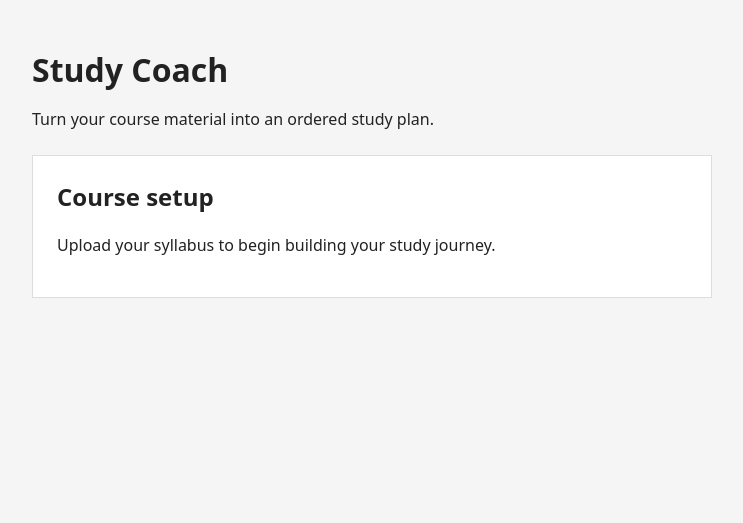
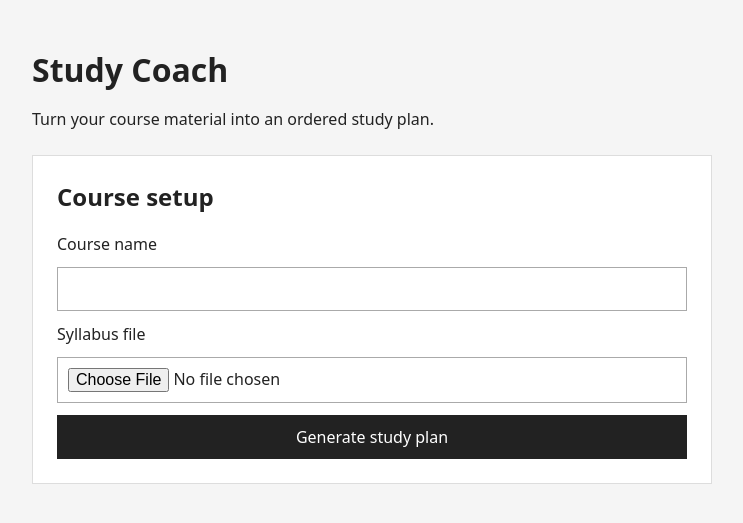
Before and after one commit to isr431/study-coach, a Flask app: page / in a window 1280 px wide. Shown: the top 523 px of the page, without its empty margins (268-1011 px from the left). Run offline with Flask 3, Linux system fonts and the light colour scheme.

Commit message:
Add course setup and study plan generation

```diff
--- a/app.py
+++ b/app.py
@@ -1,12 +1,28 @@
+import json
+import os
 from pathlib import Path
-from flask import Flask, render_template
 import sqlite3
 
+from dotenv import load_dotenv
+from flask import Flask, jsonify, render_template, request
+import requests
+
+
+load_dotenv()
 app = Flask(__name__)
 DATABASE = Path(__file__).with_name("study_coach.db")
+OPENROUTER_URL = "https://openrouter.ai/api/v1/chat/completions"
+MODEL = "google/gemini-3.7-flash"
+
+
+def get_connection():
+    connection = sqlite3.connect(DATABASE)
+    connection.execute("PRAGMA foreign_keys = ON")
+    return connection
+
 
 def init_db():
-    connection = sqlite3.connect(DATABASE)
+    connection = get_connection()
     connection.executescript(
         """
         CREATE TABLE IF NOT EXISTS course (
@@ -28,11 +44,148 @@ def init_db():
     )
     connection.close()
 
+
+def request_topic_plan(course_name, syllabus_text):
+    api_key = os.environ.get("OPENROUTER_API_KEY", "").strip()
+    if not api_key:
+        return None, "The OpenRouter API key is not configured"
+
+    payload = {
+        "model": MODEL,
+        "messages": [
+            {
+                "role": "system",
+                "content": (
+                    "Create an ordered study plan from the supplied course material. "
+                    "Return only a JSON array. Each item must contain a non-empty "
+                    '"title" and a short non-empty "summary".'
+                ),
+            },
+            {
+                "role": "user",
+                "content": f"Course: {course_name}\n\nCourse material:\n{syllabus_text}",
+            },
+        ],
+        "temperature": 0.2,
+    }
+
+    try:
+        response = requests.post(
+            OPENROUTER_URL,
+            headers={"Authorization": f"Bearer {api_key}"},
+            json=payload,
+            timeout=30,
+        )
+        if not response.ok:
+            raise ValueError
+
+        content = response.json()["choices"][0]["message"]["content"]
+        topics = json.loads(content)
+
+        if not isinstance(topics, list) or not topics:
+            raise ValueError
+
+        validated_topics = []
+        for topic in topics:
+            if not isinstance(topic, dict):
+                raise ValueError
+
+            title = topic.get("title")
+            summary = topic.get("summary")
+            if not isinstance(title, str) or not isinstance(summary, str):
+                raise ValueError
+
+            title = title.strip()
+            summary = summary.strip()
+            if not title or not summary:
+                raise ValueError
+
+            validated_topics.append({"title": title, "summary": summary})
+    except (requests.RequestException, ValueError, KeyError, IndexError, TypeError):
+        return None, "The study plan could not be generated"
+
+    return validated_topics, None
+
+
+def save_course_and_topics(course_name, syllabus_text, topics):
+    connection = get_connection()
+    saved_topics = []
+
+    try:
+        with connection:
+            connection.execute("DELETE FROM topic")
+            connection.execute("DELETE FROM course")
+            cursor = connection.execute(
+                "INSERT INTO course (name, syllabus_text) VALUES (?, ?)",
+                (course_name, syllabus_text),
+            )
+            course_id = cursor.lastrowid
+
+            for order_index, topic in enumerate(topics, start=1):
+                cursor = connection.execute(
+                    """
+                    INSERT INTO topic (course_id, title, summary, order_index)
+                    VALUES (?, ?, ?, ?)
+                    """,
+                    (course_id, topic["title"], topic["summary"], order_index),
+                )
+                saved_topics.append(
+                    {
+                        "id": cursor.lastrowid,
+                        "title": topic["title"],
+                        "summary": topic["summary"],
+                        "order_index": order_index,
+                        "completed": False,
+                    }
+                )
+    finally:
+        connection.close()
+
+    return {"id": course_id, "name": course_name}, saved_topics
+
+
 @app.route("/")
 def index():
     return render_template("index.html")
 
+
+@app.post("/api/setup")
+def setup_course():
+    course_name = request.form.get("course_name", "").strip()
+    syllabus_file = request.files.get("syllabus_file")
+
+    if not course_name:
+        return jsonify(error="Course name is required"), 400
+    if (
+        not syllabus_file
+        or not syllabus_file.filename
+        or not syllabus_file.filename.lower().endswith(".txt")
+    ):
+        return jsonify(error="A .txt syllabus file is required"), 400
+
+    try:
+        syllabus_text = syllabus_file.read().decode("utf-8").strip()
+        if not syllabus_text:
+            raise ValueError
+    except (OSError, UnicodeDecodeError, ValueError):
+        return jsonify(error="The syllabus must contain readable text"), 400
+
+    topics, error = request_topic_plan(course_name, syllabus_text)
+    if error:
+        return jsonify(error=error), 500
+
+    try:
+        course, saved_topics = save_course_and_topics(
+            course_name, syllabus_text, topics
+        )
+    except sqlite3.Error:
+        return jsonify(error="The course and study plan could not be saved"), 500
+
+    return jsonify(course=course, topics=saved_topics), 201
+
+
 init_db()
+
 
 if __name__ == "__main__":
     app.run(debug=True)
--- a/requirements.txt
+++ b/requirements.txt
@@ -1,2 +1,3 @@
 Flask>=3.0,<4
+python-dotenv>=1.0,<2
 requests>=2.31,<3
--- a/templates/index.html
+++ b/templates/index.html
@@ -40,6 +40,55 @@
         section h2 {
             margin-top: 0;
         }
+
+        form {
+            display: grid;
+            gap: 12px;
+        }
+
+        input,
+        button {
+            width: 100%;
+            padding: 10px;
+            font: inherit;
+        }
+
+        input {
+            border: 1px solid #aaa;
+        }
+
+        button {
+            color: white;
+            background: #222;
+            border: 1px solid #222;
+            cursor: pointer;
+        }
+
+        button:disabled {
+            cursor: wait;
+            opacity: 0.6;
+        }
+
+        .error {
+            margin-bottom: 0;
+            color: #b00020;
+        }
+
+        #topic-list {
+            padding-left: 24px;
+        }
+
+        #topic-list li {
+            padding: 8px 0;
+        }
+
+        #topic-list h3 {
+            margin: 0;
+        }
+
+        #topic-list p {
+            margin: 4px 0 0;
+        }
     </style>
 </head>
 <body>
@@ -49,8 +98,78 @@
 
         <section>
             <h2>Course setup</h2>
-            <p>Upload your syllabus to begin building your study journey.</p>
+            <form id="course-form">
+                <label for="course-name">Course name</label>
+                <input id="course-name" name="course_name" required>
+
+                <label for="syllabus-file">Syllabus file</label>
+                <input
+                    id="syllabus-file"
+                    name="syllabus_file"
+                    type="file"
+                    accept=".txt,text/plain"
+                    required
+                >
+
+                <button type="submit">Generate study plan</button>
+            </form>
+            <p id="setup-error" class="error" role="alert" hidden></p>
+        </section>
+
+        <section id="study-plan" hidden>
+            <h2 id="course-title">Study plan</h2>
+            <ol id="topic-list"></ol>
         </section>
     </main>
+
+    <script>
+        const form = document.querySelector("#course-form");
+        const errorMessage = document.querySelector("#setup-error");
+        const studyPlan = document.querySelector("#study-plan");
+        const courseTitle = document.querySelector("#course-title");
+        const topicList = document.querySelector("#topic-list");
+        const submitButton = form.querySelector("button");
+
+        form.addEventListener("submit", async (event) => {
+            event.preventDefault();
+            errorMessage.hidden = true;
+            submitButton.disabled = true;
+            submitButton.textContent = "Generating...";
+
+            try {
+                const response = await fetch("/api/setup", {
+                    method: "POST",
+                    body: new FormData(form)
+                });
+                const data = await response.json();
+
+                if (!response.ok) {
+                    throw new Error(data.error || "The study plan could not be generated");
+                }
+
+                courseTitle.textContent = `${data.course.name} study plan`;
+                topicList.replaceChildren();
+
+                for (const topic of data.topics) {
+                    const item = document.createElement("li");
+                    const title = document.createElement("h3");
+                    const summary = document.createElement("p");
+
+                    title.textContent = topic.title;
+                    summary.textContent = topic.summary;
+                    item.append(title, summary);
+                    topicList.append(item);
+                }
+
+                studyPlan.hidden = false;
+            } catch (error) {
+                errorMessage.textContent = error.message;
+                errorMessage.hidden = false;
+            } finally {
+                submitButton.disabled = false;
+                submitButton.textContent = "Generate study plan";
+            }
+        });
+    </script>
 </body>
 </html>
```
